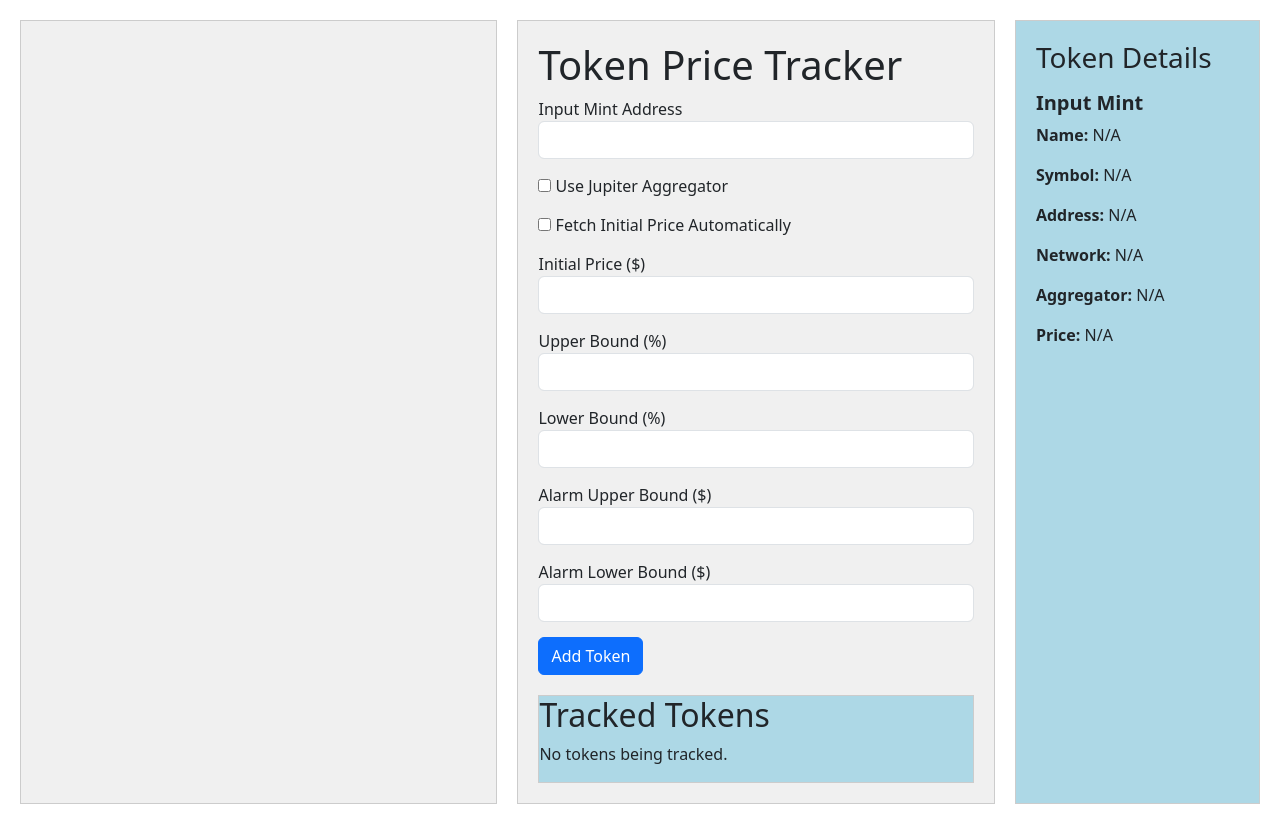
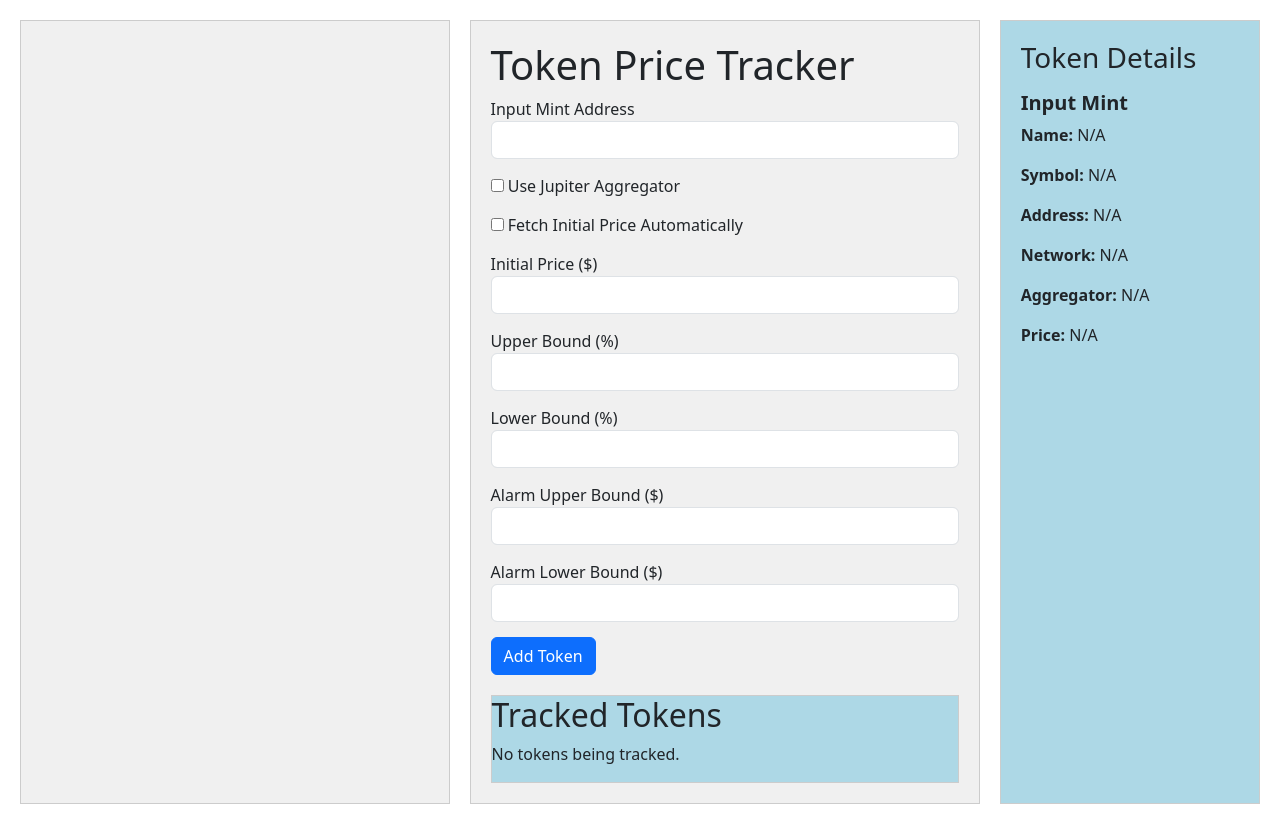
Before and after one commit to vishal24102002/token_tracker, a Flask app: page / in a window 1280 px wide. Run offline with Flask 3, Linux system fonts and the light colour scheme; data that the repository does not hold is empty.

Commit message:
Update index.html

```diff
--- a/templates/index.html
+++ b/templates/index.html
@@ -21,7 +21,7 @@
             background-color: #f0f0f0;
             border: 1px solid #ccc;
         }
-        .container { max-width: 800px; }
+        .container { max-width: 1200px; }
         .form-group { margin-bottom: 15px; }
         .table { margin-top: 20px; }
         #output_mint_group, #initial_price_group { display: none; }
@@ -29,7 +29,7 @@
 </head>
 <body>
     <div class="main_container">
-        <div class="box previous_token">
+        <div class="box previous_token" style="width: 500px;">
 
         </div>
         <div class="box container">
```
